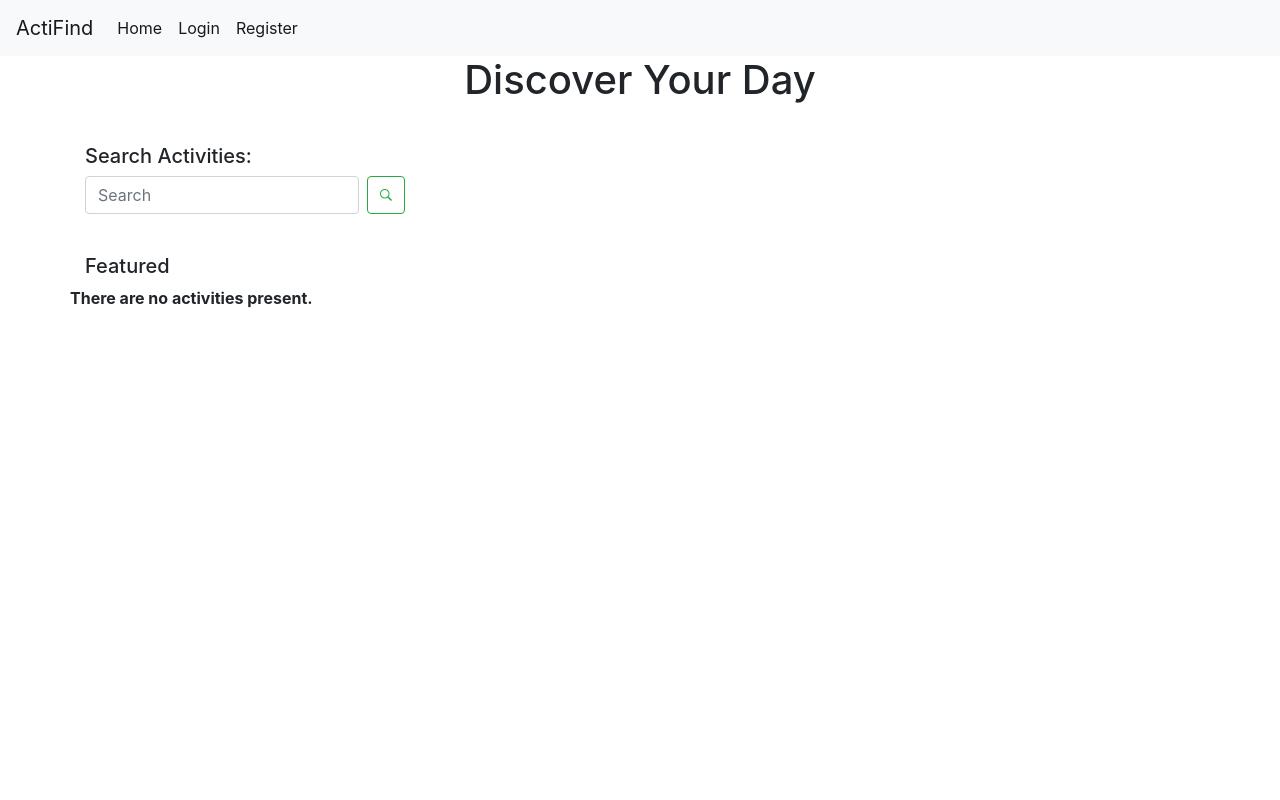
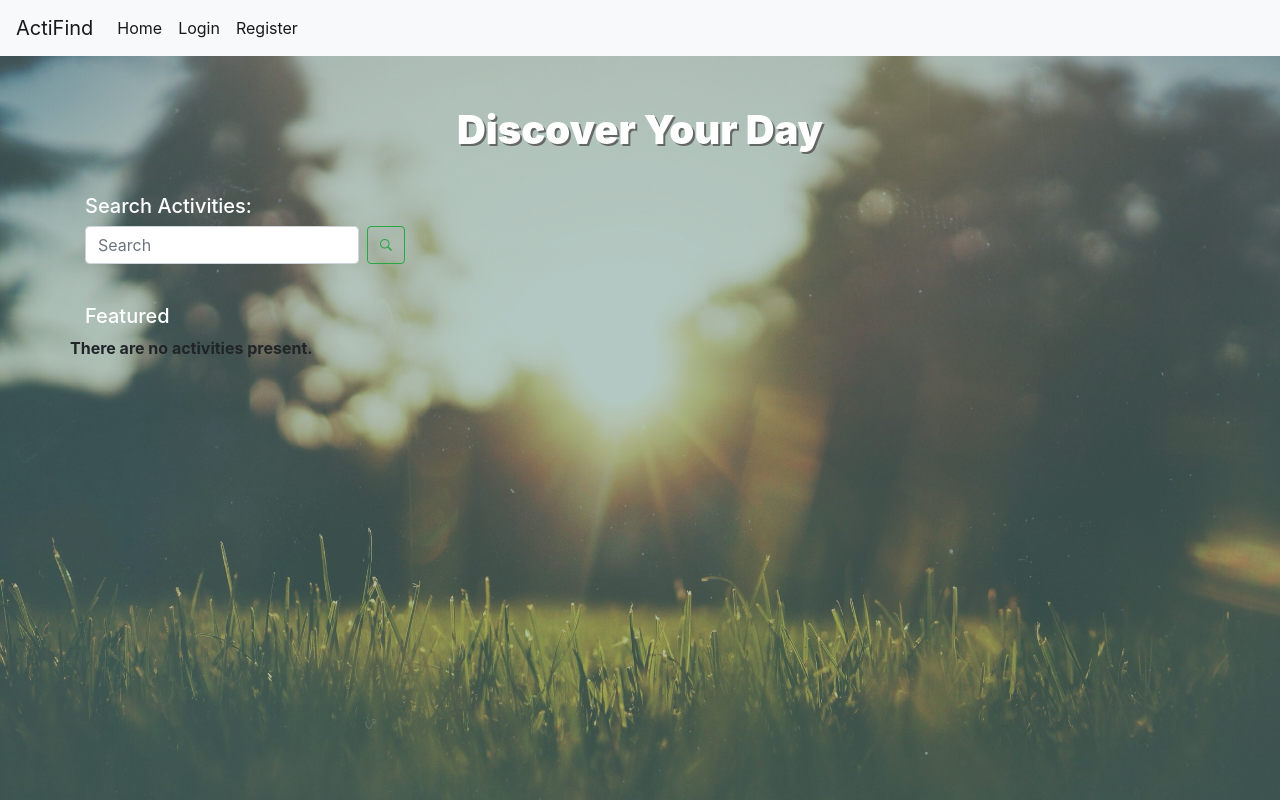
Before and after one commit to ngkenn/itech-group, a Django app: page / in a window 1280 px wide. Run offline with Django 3.2, Linux system fonts and the light colour scheme; data that the repository does not hold is empty; some libraries are stand-ins or nearby versions.

Commit message:
Working on index page

```diff
--- a/itechGroup/static/css/index.css
+++ b/itechGroup/static/css/index.css
@@ -32,7 +32,7 @@
 }
 
 .text-bg-gradient > h5 {
-    padding: 15px;
+    padding: 15px 15px 0px 15px;
 }
 
 .no-img-text {
@@ -48,3 +48,41 @@
     flex-direction:column;
     color: rgba(255, 255, 255, 0.75);
 }
+
+p.card-rating {
+    padding-left: 18px;
+}
+
+body {
+    margin: 0;
+    padding: 0;
+    position: relative;
+    background:
+        linear-gradient(
+            rgba(36, 92, 76, 0.35),
+            rgba(37, 104, 85, 0.35)
+        ),
+        url('../images/68-usersthink-stock-image.jpg');
+    background-size: cover;
+    background-position: center;
+    background-repeat: no-repeat;
+    width:100%;
+    height:100%;
+    position: relative;
+}
+html {
+    margin: 0;
+    padding: 0;
+    height: 100%;
+    width: 100%;
+}
+
+.page-header {
+    color: rgb(255, 255, 255);
+    text-shadow: 2px 2px rgba(77, 75, 75, 0.767);
+    font-weight: 900;
+    margin-top: 50px;
+}
+h5 {
+    color: rgb(255, 255, 255);
+}
--- a/itechGroup/templates/actifind/index.html
+++ b/itechGroup/templates/actifind/index.html
@@ -1,5 +1,6 @@
 {% extends 'actifind/base.html' %}
 {% load staticfiles %}
+{% load partials %}
 
 {% block extra_head %}
     <link rel="stylesheet" href="{% static 'css/index.css' %}">
@@ -45,6 +46,7 @@
                                     <div class="card-img-overlay">
                                         <div class="text-bg-gradient">
                                             <h5 class="card-title">{{ activity.name }}</h5>
+                                            <p class="card-rating">{% show_stars activity.avgRating %}</p>
                                         </div>
                                     </div>
 
@@ -56,8 +58,5 @@
             {% endif %}
             </div>
         </div>
-        <div class="section">
-
-        </div>
     </div>
 {% endblock %}
```
Also changed, not shown: itechGroup/static/images/68-usersthink-stock-image.jpg (added).
